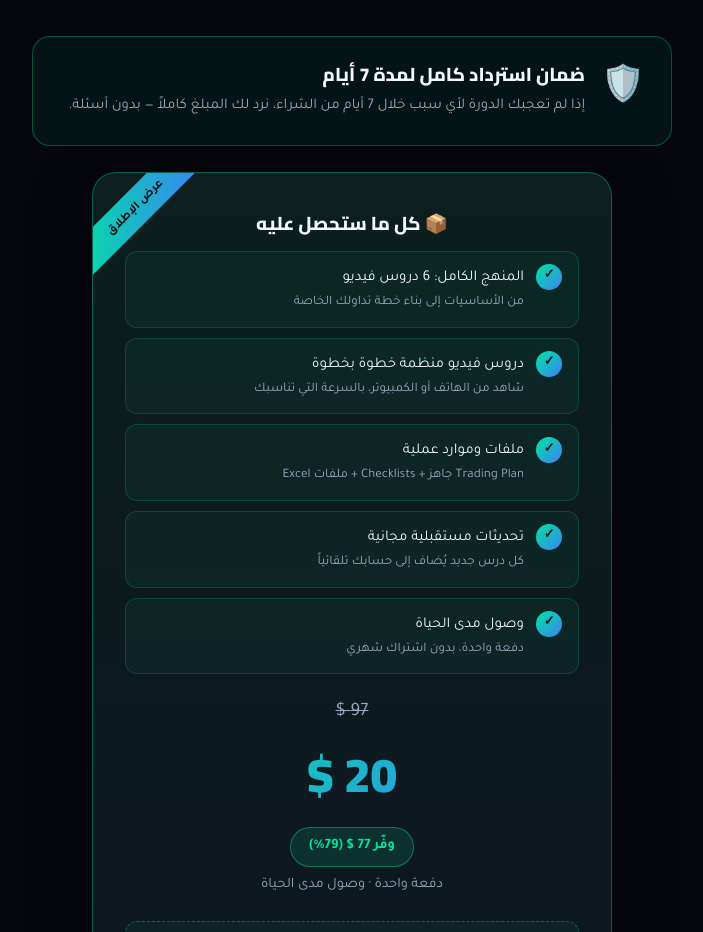
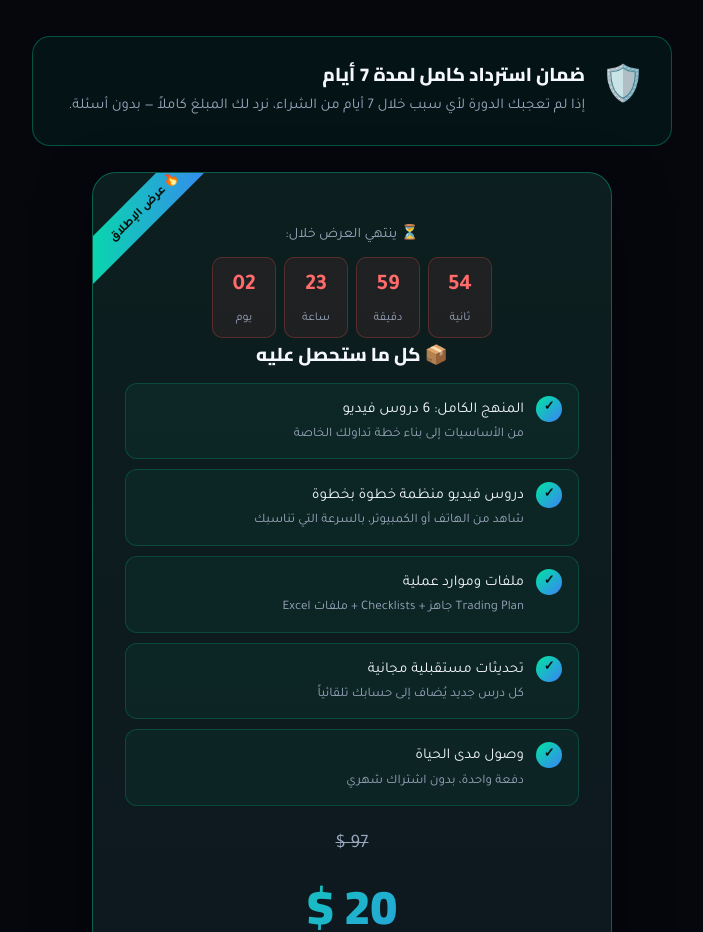
Before and after one commit to Bofrahi12/tradepro-academy, a website: page public/index.html in a window 1280 px wide. Shown: the part 7720-8652 px from the top of the page, without its empty margins (288-991 px from the left). Drawn offline with Linux system fonts and the light colour scheme; files whose address does not match are found by name.

Commit message:
Add countdown timer to pricing

```diff
--- a/public/index.html
+++ b/public/index.html
@@ -29,6 +29,15 @@
 <script src="/js/config.js"></script>
 <script src="/js/store.js"></script>
 <script src="/js/app.js"></script>
+
+<style>
+.countdown-wrap{text-align:center;margin:12px 0 4px}
+.countdown-label{color:var(--muted);font-size:.9rem;margin-bottom:8px}
+.countdown{display:flex;gap:8px;justify-content:center;direction:ltr}
+.cd-box{background:rgba(255,80,80,.08);border:1px solid rgba(255,80,80,.25);border-radius:10px;padding:8px 12px;min-width:64px;text-align:center}
+.cd-box span{font-size:1.4rem;font-weight:800;color:#ff6b6b;font-variant-numeric:tabular-nums}
+.cd-box small{display:block;color:var(--muted);font-size:.75rem;margin-top:2px}
+</style>
 </head>
 <body>
 
@@ -237,7 +246,16 @@
     </div>
     <div class="pricing-wrap">
       <div class="pricing-card reveal">
-        <div class="limited">عرض الإطلاق</div>
+        <div class="limited">🔥 عرض الإطلاق</div>
+        <div class="countdown-wrap">
+          <p class="countdown-label">⏳ ينتهي العرض خلال:</p>
+          <div class="countdown" id="offer-countdown">
+            <div class="cd-box"><span id="cd-d">00</span><small>يوم</small></div>
+            <div class="cd-box"><span id="cd-h">00</span><small>ساعة</small></div>
+            <div class="cd-box"><span id="cd-m">00</span><small>دقيقة</small></div>
+            <div class="cd-box"><span id="cd-s">00</span><small>ثانية</small></div>
+          </div>
+        </div>
         <h3 style="margin-bottom:14px">📦 كل ما ستحصل عليه</h3>
         <ul class="value-stack">
           <li><span class="tick">✓</span><div>المنهج الكامل: 6 دروس فيديو<small>من الأساسيات إلى بناء خطة تداولك الخاصة</small></div></li>
@@ -490,5 +508,25 @@
   try { App.initConsentAnalytics(window.APP_CONFIG || {}); } catch {}
 })();
 </script>
+
+<script>
+(function(){
+  var KEY='tradepro_offer_end';
+  var end=parseInt(localStorage.getItem(KEY)||'0',10);
+  if(!end||end<Date.now()){
+    end=Date.now()+3*24*3600*1000; // 3 days
+    try{localStorage.setItem(KEY,String(end));}catch(e){}
+  }
+  function pad(n){return String(n).padStart(2,'0');}
+  function tick(){
+    var d=Math.max(0,end-Date.now());
+    var dd=Math.floor(d/864e5),hh=Math.floor(d%864e5/36e5),mm=Math.floor(d%36e5/6e4),ss=Math.floor(d%6e4/1e3);
+    var e=function(id,v){var el=document.getElementById(id);if(el)el.textContent=pad(v);};
+    e('cd-d',dd);e('cd-h',hh);e('cd-m',mm);e('cd-s',ss);
+    if(d<=0){end=Date.now()+3*24*3600*1000;try{localStorage.setItem(KEY,String(end));}catch(e2){}}
+  }
+  tick();setInterval(tick,1000);
+})();
+</script>
 </body>
 </html>
```
